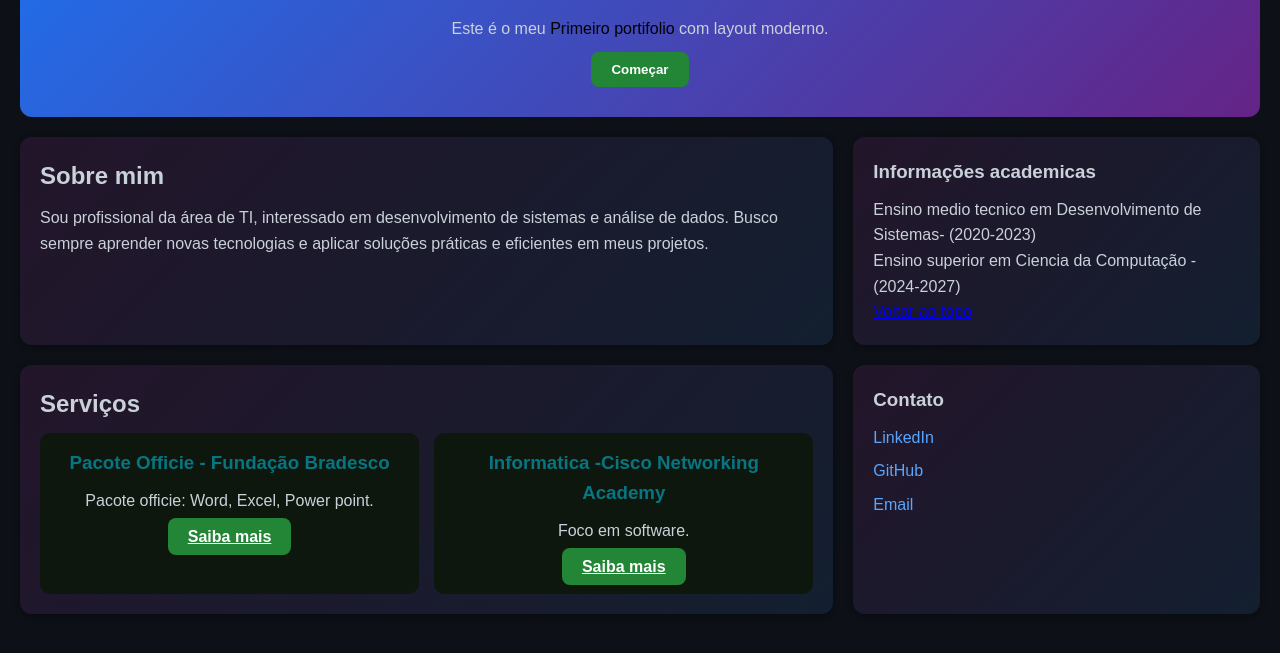
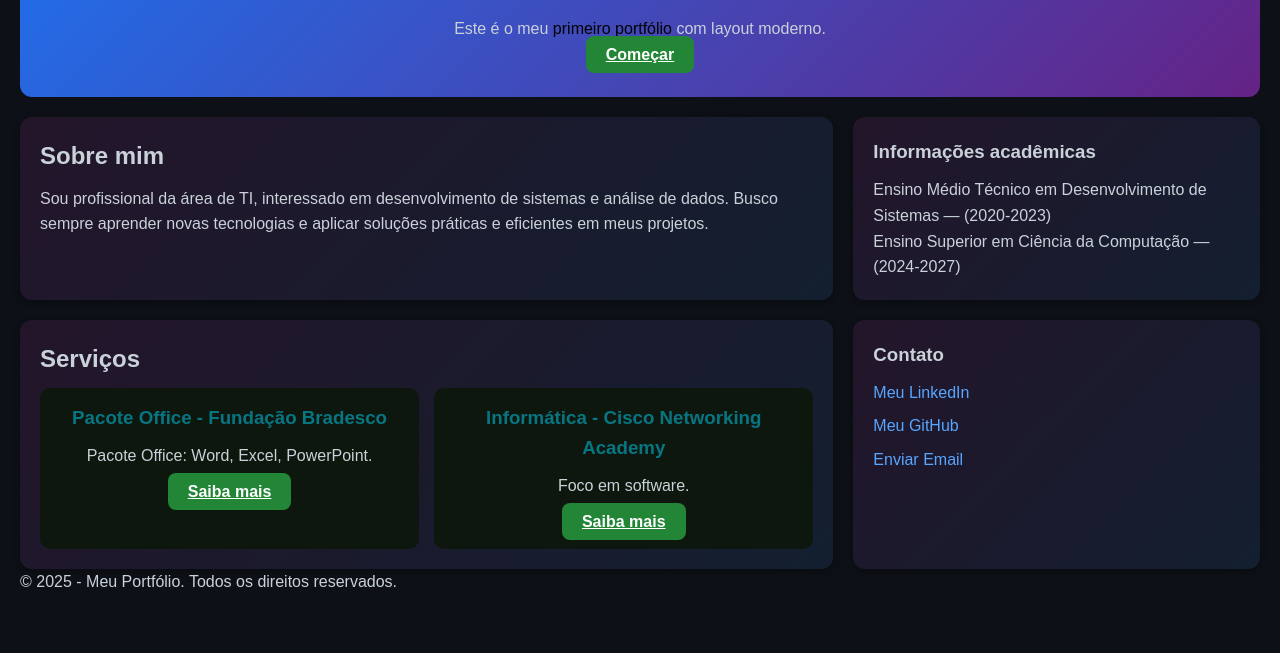
Before and after one commit to Clancyyks/Meu-portif-lio-, a plain HTML site: page index.html in a window 1280 px wide. Shown: the part 95-748 px from the top of the page. Drawn offline with Linux system fonts and the light colour scheme.

Commit message:
Update index.html

```diff
--- a/index.html
+++ b/index.html
@@ -7,13 +7,13 @@
   <link rel="stylesheet" href="style.css">
 </head>
 <body>
-  <header class="hero">
+  <header class="hero" id="topo">
     <h1>Bem-vindo(a)!</h1>
-    <p>Este é o meu  <span class="highlight">Primeiro portifolio</span> com layout moderno.</p>
-    <button class="btn">Começar</button>
+    <p class="introducao">Este é o meu <span class="highlight">primeiro portfólio</span> com layout moderno.</p>
+    <a href="#principal" class="btn">Começar</a>
   </header>
 
-  <main class="container">
+  <main class="container" id="principal">
     <section class="sobre card">
       <h2>Sobre mim</h2>
       <p>Sou profissional da área de TI, interessado em desenvolvimento de sistemas e análise de dados.
@@ -21,37 +21,39 @@
     </section>
 
     <aside class="info card">
-      <h3>Informações academicas</h3>
-      <p>Ensino medio tecnico em Desenvolvimento de Sistemas- (2020-2023) </p>
-      <p>Ensino superior em Ciencia da Computação - (2024-2027)</p>
-      <a href="#">Voltar ao topo</a>
+      <h3>Informações acadêmicas</h3>
+      <p>Ensino Médio Técnico em Desenvolvimento de Sistemas — (2020-2023) </p>
+      <p>Ensino Superior em Ciência da Computação — (2024-2027)</p>
     </aside>
+
     <section class="servicos card">
       <h2>Serviços</h2>
       <div class="grid">
-        <div class="box">
-          <h3>Pacote Officie - Fundação Bradesco</h3>
-          <p>Pacote officie: Word, Excel, Power point.</p>
-          <a href="https://fundacao.bradesco/" target="_blank" class="btn" <button> Saiba mais </a>
+        <div class="box service">
+          <h3>Pacote Office - Fundação Bradesco</h3>
+          <p>Pacote Office: Word, Excel, PowerPoint.</p>
+          <a href="https://fundacao.bradesco/" target="_blank" class="btn btn--ghost">Saiba mais</a>
         </div>
-        <div class="box">
-          <h3>Informatica -Cisco Networking Academy</h3>
+        <div class="box service">
+          <h3>Informática - Cisco Networking Academy</h3>
           <p>Foco em software.</p>
-          <a href="https://www.netacad.com/pt/" target="_blank" class="btn">Saiba mais</a>
+          <a href="https://www.netacad.com/pt/" target="_blank" class="btn btn--ghost">Saiba mais</a>
         </div>
-
       </div>
     </section>
-
 
     <aside class="links card">
       <h3>Contato</h3>
       <ul>
-    <li><a href="https://www.linkedin.com/in/maria-clara-peixoto-3703b9258/" target="_blank">LinkedIn</a></li>
-    <li><a href="https://github.com/Clancyyks" target="_blank">GitHub</a></li>
-    <li><a href="mailto:01714429@sempreuninassau.com.br">Email</a></li>
+        <li><a href="https://www.linkedin.com/in/maria-clara-peixoto-3703b9258/" target="_blank">Meu LinkedIn</a></li>
+        <li><a href="https://github.com/Clancyyks" target="_blank">Meu GitHub</a></li>
+        <li><a href="mailto:01714429@sempreuninassau.com.br">Enviar Email</a></li>
       </ul>
     </aside>
   </main>
+
+  <footer class="footer">
+    <p>© 2025 - Meu Portfólio. Todos os direitos reservados.</p>
+  </footer>
 </body>
 </html>
```
Lines whose indentation alone changed are shown as unchanged.
